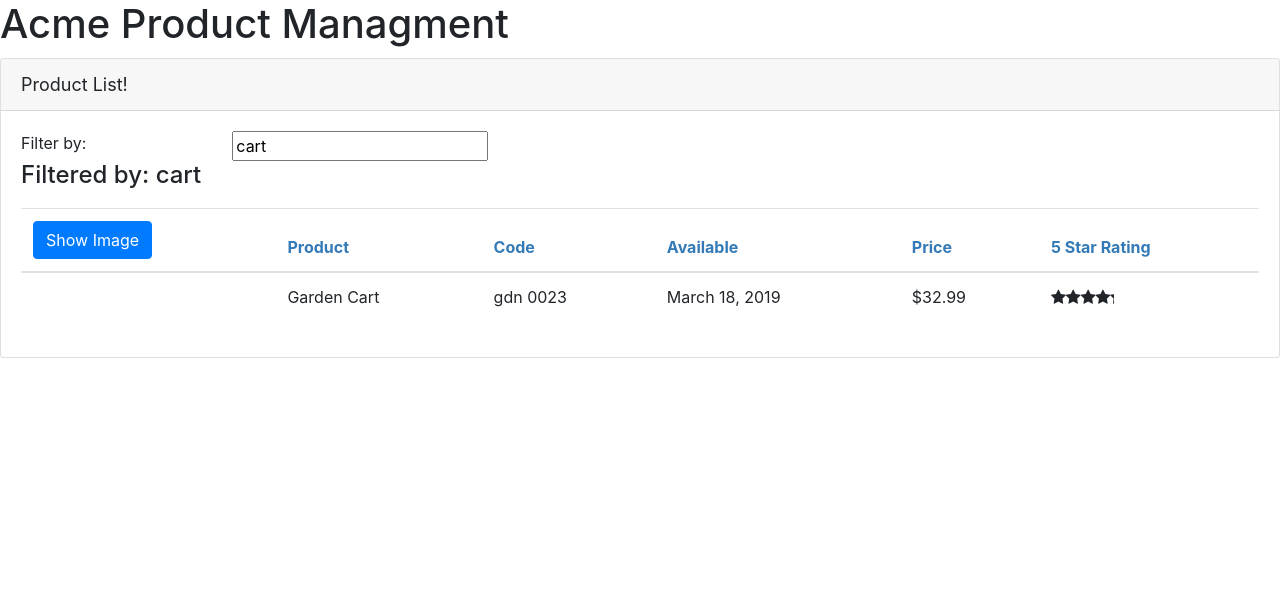
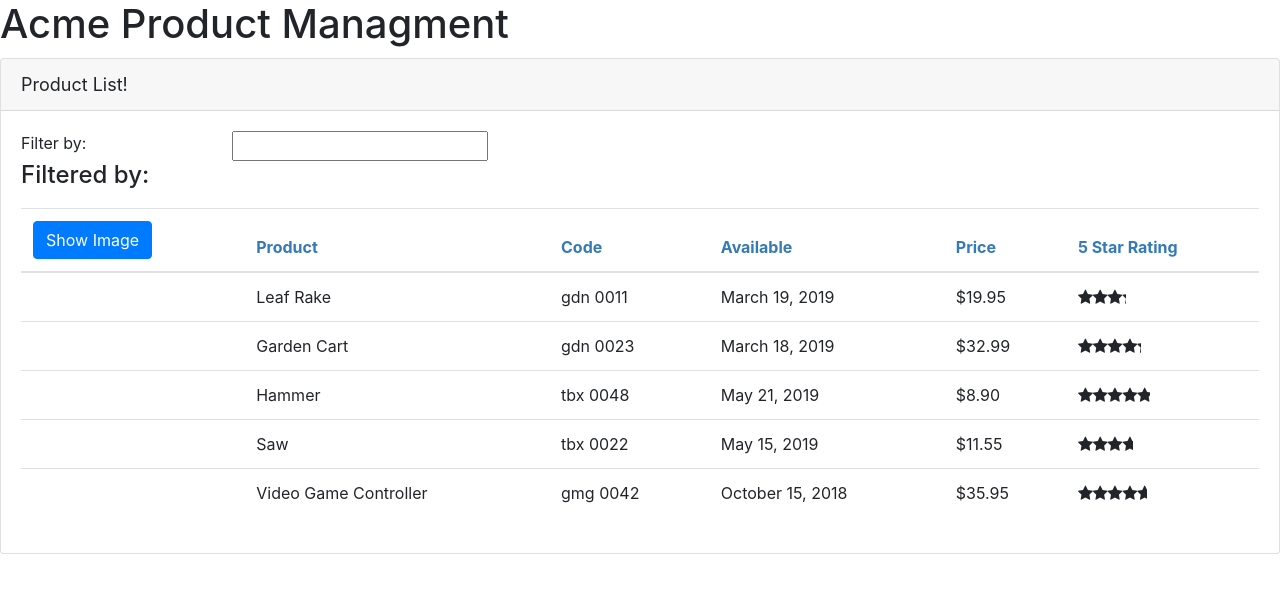
Before and after one commit to jmls9627/Angular-G.Started, an Angular app: page /products in a window 1280 px wide. Shown: the top 592 px of the page. Built offline with nearby package versions, Linux system fonts and the light colour scheme.

Commit message:
Services and Dependency Injection

```diff
--- a/src/app/products/product-list.component.ts
+++ b/src/app/products/product-list.component.ts
@@ -1,6 +1,7 @@
 import { Component, OnInit } from '@angular/core';
 
 import { IProduct } from './products';
+import { ProductService } from './product.service';
 
 @Component({
     selector:'pm-products',
@@ -26,62 +27,11 @@
 
 
     filteredProducts:IProduct[];
-    products:IProduct[]=[
-        {
-            "productId": 1,
-            "productName": "Leaf Rake",
-            "productCode": "GDN-0011",
-            "releaseDate": "March 19, 2019",
-            "description": "Leaf rake with 48-inch wooden handle.",
-            "price": 19.95,
-            "starRating": 3.2,
-            "imageUrl": "assets/images/leaf_rake.png"
-          },
-          {
-            "productId": 2,
-            "productName": "Garden Cart",
-            "productCode": "GDN-0023",
-            "releaseDate": "March 18, 2019",
-            "description": "15 gallon capacity rolling garden cart",
-            "price": 32.99,
-            "starRating": 4.2,
-            "imageUrl": "assets/images/garden_cart.png"
-          },
-          {
-            "productId": 5,
-            "productName": "Hammer",
-            "productCode": "TBX-0048",
-            "releaseDate": "May 21, 2019",
-            "description": "Curved claw steel hammer",
-            "price": 8.9,
-            "starRating": 4.8,
-            "imageUrl": "assets/images/hammer.png"
-          },
-          {
-            "productId": 8,
-            "productName": "Saw",
-            "productCode": "TBX-0022",
-            "releaseDate": "May 15, 2019",
-            "description": "15-inch steel blade hand saw",
-            "price": 11.55,
-            "starRating": 3.7,
-            "imageUrl": "assets/images/saw.png"
-          },
-          {
-            "productId": 10,
-            "productName": "Video Game Controller",
-            "productCode": "GMG-0042",
-            "releaseDate": "October 15, 2018",
-            "description": "Standard two-button video game controller",
-            "price": 35.95,
-            "starRating": 4.6,
-            "imageUrl": "assets/images/xbox-controller.png"
-          }
-    ];
+    products:IProduct[]=[];
 
-    constructor(){
-        this.filteredProducts=this.products;
-        this.listFilter="cart";
+
+    constructor(private productService: ProductService){
+
     }
 
     onRatingClicked(message: string):void{
@@ -98,6 +48,8 @@
     }
 
      ngOnInit():void{
-         console.log('In OnInit');
+      this.products=this.productService.getProducts() ;
+      this.filteredProducts=this.products;
+
      }
 }
--- /dev/null
+++ b/src/app/products/product.service.ts
@@ -0,0 +1,65 @@
+import { Injectable } from '@angular/core';
+import { IProduct } from './products';
+
+@Injectable({
+    providedIn:'root'
+})
+export class ProductService{
+
+    getProducts():IProduct[]{
+        return[
+            {
+                "productId": 1,
+                "productName": "Leaf Rake",
+                "productCode": "GDN-0011",
+                "releaseDate": "March 19, 2019",
+                "description": "Leaf rake with 48-inch wooden handle.",
+                "price": 19.95,
+                "starRating": 3.2,
+                "imageUrl": "assets/images/leaf_rake.png"
+              },
+              {
+                "productId": 2,
+                "productName": "Garden Cart",
+                "productCode": "GDN-0023",
+                "releaseDate": "March 18, 2019",
+                "description": "15 gallon capacity rolling garden cart",
+                "price": 32.99,
+                "starRating": 4.2,
+                "imageUrl": "assets/images/garden_cart.png"
+              },
+              {
+                "productId": 5,
+                "productName": "Hammer",
+                "productCode": "TBX-0048",
+                "releaseDate": "May 21, 2019",
+                "description": "Curved claw steel hammer",
+                "price": 8.9,
+                "starRating": 4.8,
+                "imageUrl": "assets/images/hammer.png"
+              },
+              {
+                "productId": 8,
+                "productName": "Saw",
+                "productCode": "TBX-0022",
+                "releaseDate": "May 15, 2019",
+                "description": "15-inch steel blade hand saw",
+                "price": 11.55,
+                "starRating": 3.7,
+                "imageUrl": "assets/images/saw.png"
+              },
+              {
+                "productId": 10,
+                "productName": "Video Game Controller",
+                "productCode": "GMG-0042",
+                "releaseDate": "October 15, 2018",
+                "description": "Standard two-button video game controller",
+                "price": 35.95,
+                "starRating": 4.6,
+                "imageUrl": "assets/images/xbox-controller.png"
+              }
+
+        ];
+    }
+
+}
```
